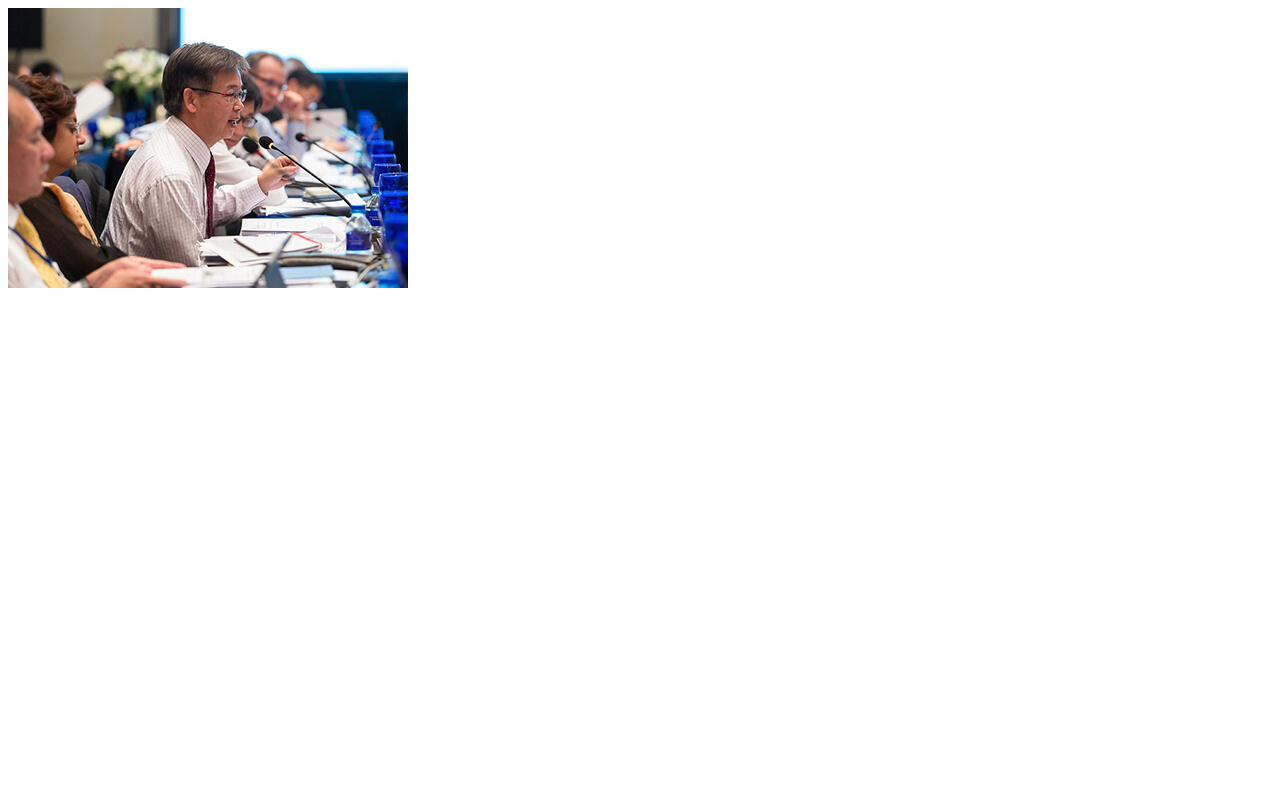
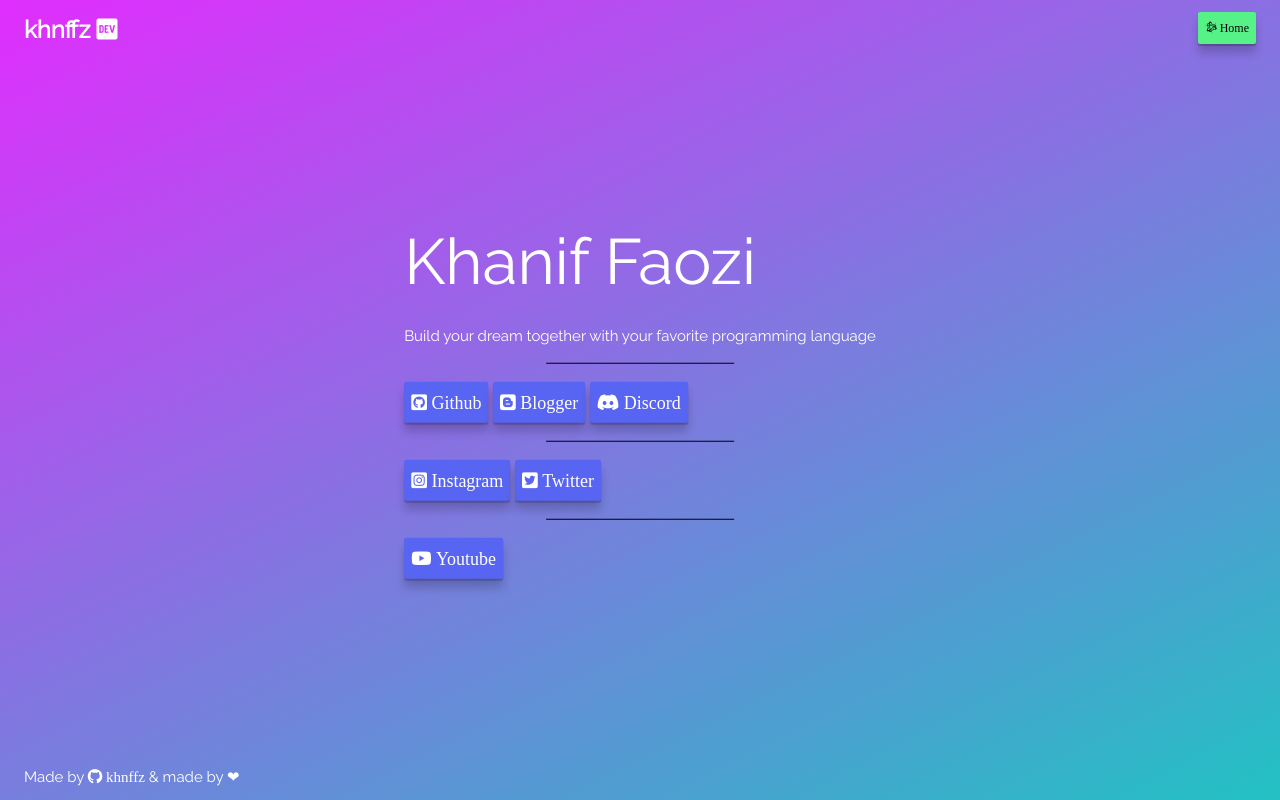
Before and after one commit to khnffz/khnffz.github.io, a plain HTML site: page index.html in a window 1280 px wide. Drawn offline with nearby package versions, Linux system fonts and the light colour scheme.

Commit message:
add theme

```diff
--- a/index.html
+++ b/index.html
@@ -1,12 +1,108 @@
 <!DOCTYPE html>
-<html lang="en">
-<head>
-  <meta charset="UTF-8">
-  <meta http-equiv="X-UA-Compatible" content="IE=edge">
-  <meta name="viewport" content="width=device-width, initial-scale=1.0">
-  <title>khnffz</title>
-</head>
+<html>
+	<head>
+		<meta charset="UTF-8" />
+		<meta name="apple-mobile-web-app-title" content="Devin Development">
+		<meta name="application-name" content="Devin Development">
+		<meta name="msapplication-TileColor" content="#5865f2">
+		<meta name="theme-color" content="#5865f2">
+		<meta name="viewport" content="width=device-width, initial-scale=1.0" />
+		<title>khnffz Official | Pages</title>
+		<meta
+			name="description"
+			content="Welcome to my pages. I'm a indonesian half time developer who enjoys creating discord bot, websites and server systems." />
+
+		<meta property="og:title" content="Devin Official | Pages" />
+		<meta
+			property="og:description"
+			content="Welcome to my pages. I'm a indonesian half time developer who enjoys creating discord bot, websites and server systems."
+		/>
+		<meta property="og:image" content="https://avatars.githubusercontent.com/u/59814852" />
+		<link rel="icon" href="https://avatars.githubusercontent.com/u/59814852" />
+		<link rel="stylesheet" href="https://cdnjs.cloudflare.com/ajax/libs/font-awesome/5.15.4/css/fontawesome.min.css" />
+		<link rel="stylesheet" href="https://cdnjs.cloudflare.com/ajax/libs/font-awesome/5.15.4/css/all.min.css" />
+		<link rel="stylesheet" href="https://www.w3schools.com/w3css/4/w3.css" />
+		<link rel="stylesheet" href="https://fonts.googleapis.com/css?family=Raleway" />
+	</head>
+<style>
+body,
+h1 {
+	font-family: "Raleway", sans-serif
+}
+body, html {
+	height: 100%
+}
+.bgimg {
+	background-image: linear-gradient( 333deg, rgba(34, 193, 195, 1) 0%, rgba(224, 45, 253, 1) 100%);
+	min-height: 100%;
+	background-position: center;
+	background-size: cover;
+}
+
+.button {
+	position: relative;
+	background-color: #5865F2;
+	border-radius: 2px;
+	border: none;
+	box-shadow: 0 2px 1px 0 rgba(0,0,0,0.2), 0 9px 10px 0 rgba(0,0,0,0.19);
+	color: #FFFFFF;
+	padding: 7px;
+	transition-duration: 0.4s;
+	text-decoration: none;
+	overflow: hidden;
+	cursor: pointer;
+}
+
+.button:after {
+	content: "load";
+	background: #f1f1f1;
+	display: block;
+	position: absolute;
+	padding-top: 300%;
+	padding-left: 350%;
+	margin-left: -20px !important;
+	margin-top: -120%;
+	opacity: 0;
+	transition: all 0.8s
+}
+
+.button:active:after {
+	padding: 0;
+	margin: 0;
+	opacity: 1;
+	transition: 0s
+}
+</style>
 <body>
-  <img src="assets/images/speaking.jpg" alt="speaking">
+<div class="bgimg w3-display-container w3-animate-opacity w3-text-white">
+	<div class="w3-display-topleft w3-padding-large w3-xlarge"><strong>khnffz</strong> <i class="fab fa-dev"></i></div>
+	<div class="w3-display-topright w3-padding-large w3-small"><button class="button" style="background-color:#57F287;color:black;"><a href="https://devin-dev.xyz"><i class="fab fa-battle-net"> Home</i></a></button></div>
+	<div class="w3-display-middle">
+		<h1 class="w3-jumbo w3-animate-top">Khanif Faozi</h1>
+		<p>Build your dream together with your favorite programming language</p>
+		<hr class="w3-border-black" style="margin:auto;width:40%">
+		<p class="w3-large w3-animate-left">
+			<button class="button"><i class="fab fa-github-square"> Github</i></button>
+			<button class="button"><i class="fab fa-blogger"> Blogger</i></button>
+			<button class="button"><i class="fab fa-discord"> Discord</i></button>
+		</p>
+		<hr class="w3-border-black" style="margin:auto;width:40%">
+		<p class="w3-large w3-animate-left">
+			<button class="button"><i class="fab fa-instagram-square"> Instagram</i></button>
+			<button class="button"><i class="fab fa-twitter-square"> Twitter</i></button>
+		</p>
+		<hr class="w3-border-black" style="margin:auto;width:40%">
+		<p class="w3-large w3-animate-right">
+			<button class="button"><i class="fab fa-youtube"> Youtube</i></button>
+		</p>
+	</div>
+	<footer class="w3-display-bottomleft w3-padding-large">Made by <a href="https://github.com/khnffz" target="_blank"><i class="fab fa-github"> khnffz</i></a> & made by ❤
+	</footer>
+</div>
+<noscript>
+	<strong
+	>Sorry, but this website doesn't work properly without JavaScript enabled. Please enable it to continue..
+	</strong>
+</noscript>
 </body>
 </html>
```
